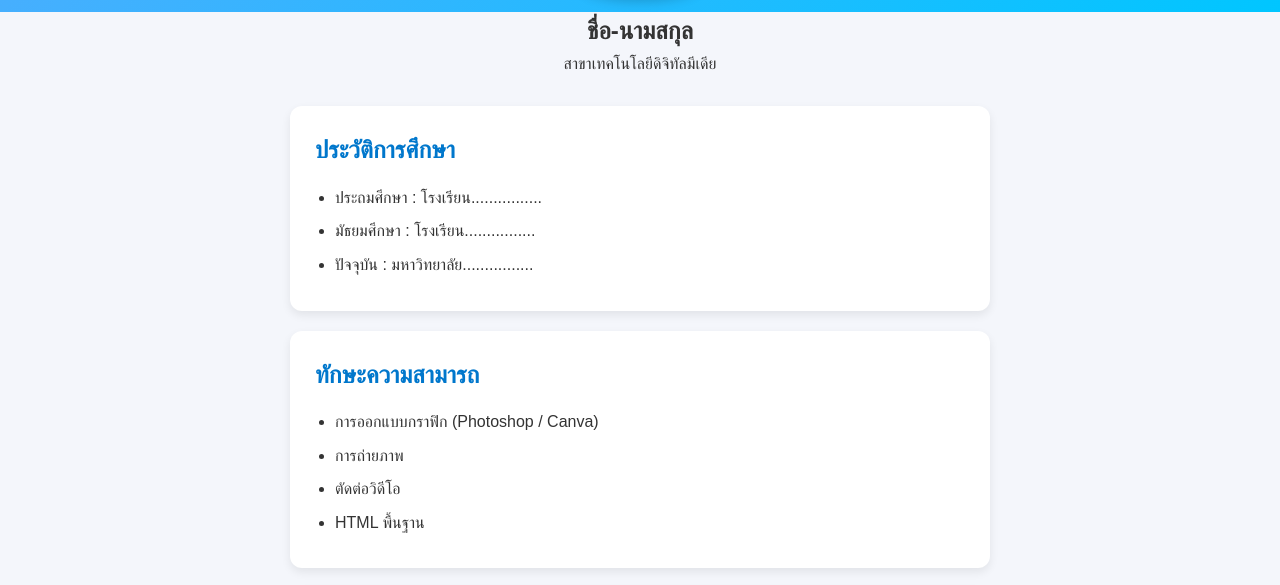
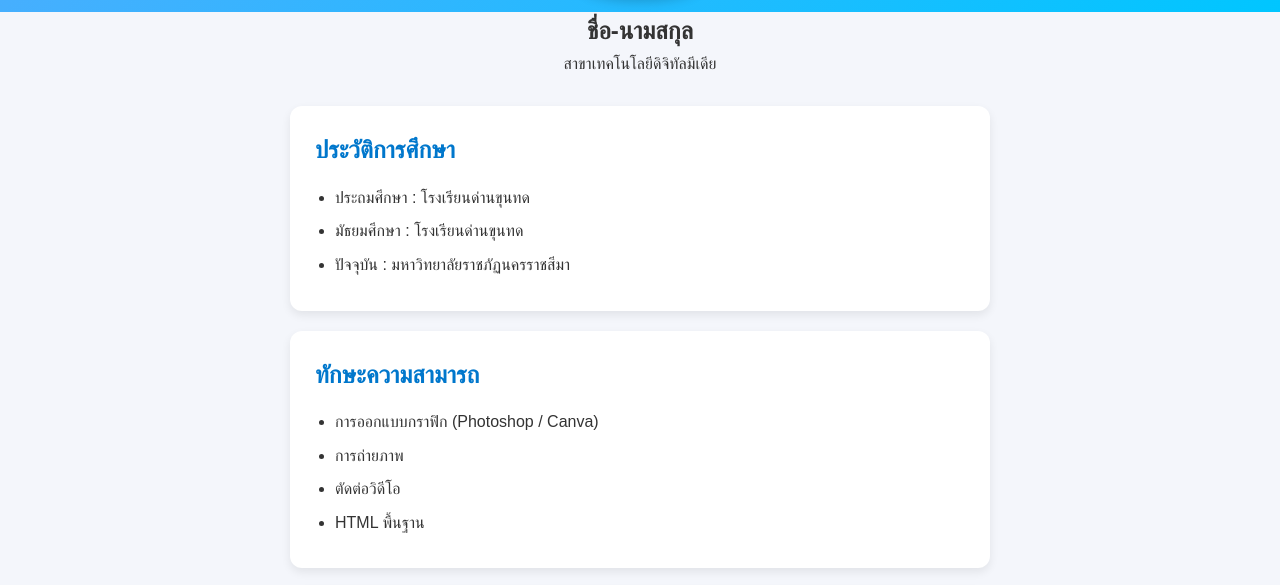
Before and after one commit to vodtichai2530-debug/Chindanai, a plain HTML site: page index.html in a window 1280 px wide. Shown: the part 155-740 px from the top of the page. Drawn offline with Linux system fonts and the light colour scheme.

Commit message:
Update index.html

```diff
--- a/index.html
+++ b/index.html
@@ -27,9 +27,9 @@
     <section class="card">
         <h2>ประวัติการศึกษา</h2>
         <ul>
-            <li>ประถมศึกษา : โรงเรียน................</li>
-            <li>มัธยมศึกษา : โรงเรียน................</li>
-            <li>ปัจจุบัน : มหาวิทยาลัย................</li>
+            <li>ประถมศึกษา : โรงเรียนด่านขุนทด</li>
+            <li>มัธยมศึกษา : โรงเรียนด่านขุนทด</li>
+            <li>ปัจจุบัน : มหาวิทยาลัยราชภัฏนครราชสีมา</li>
         </ul>
     </section>
 
```
